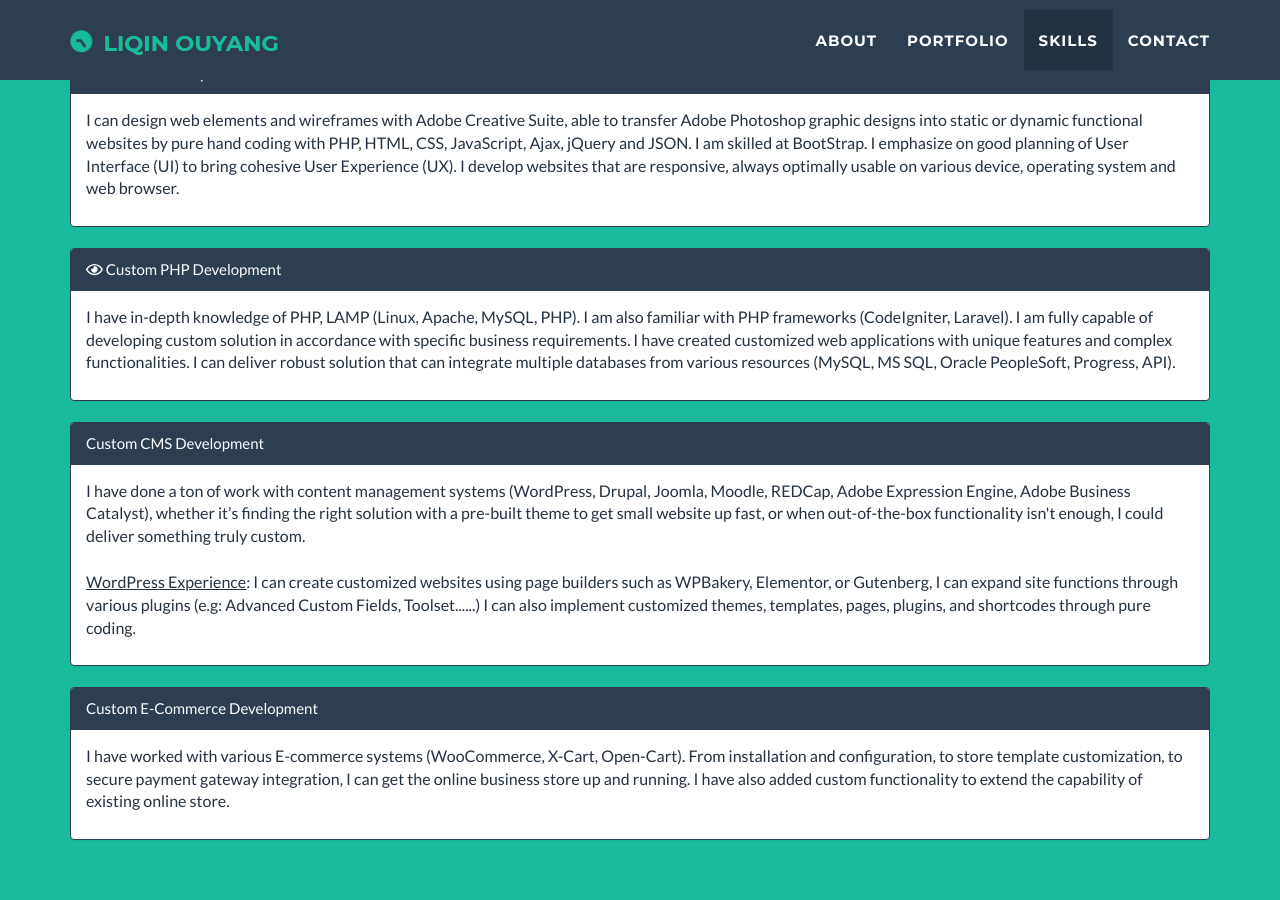
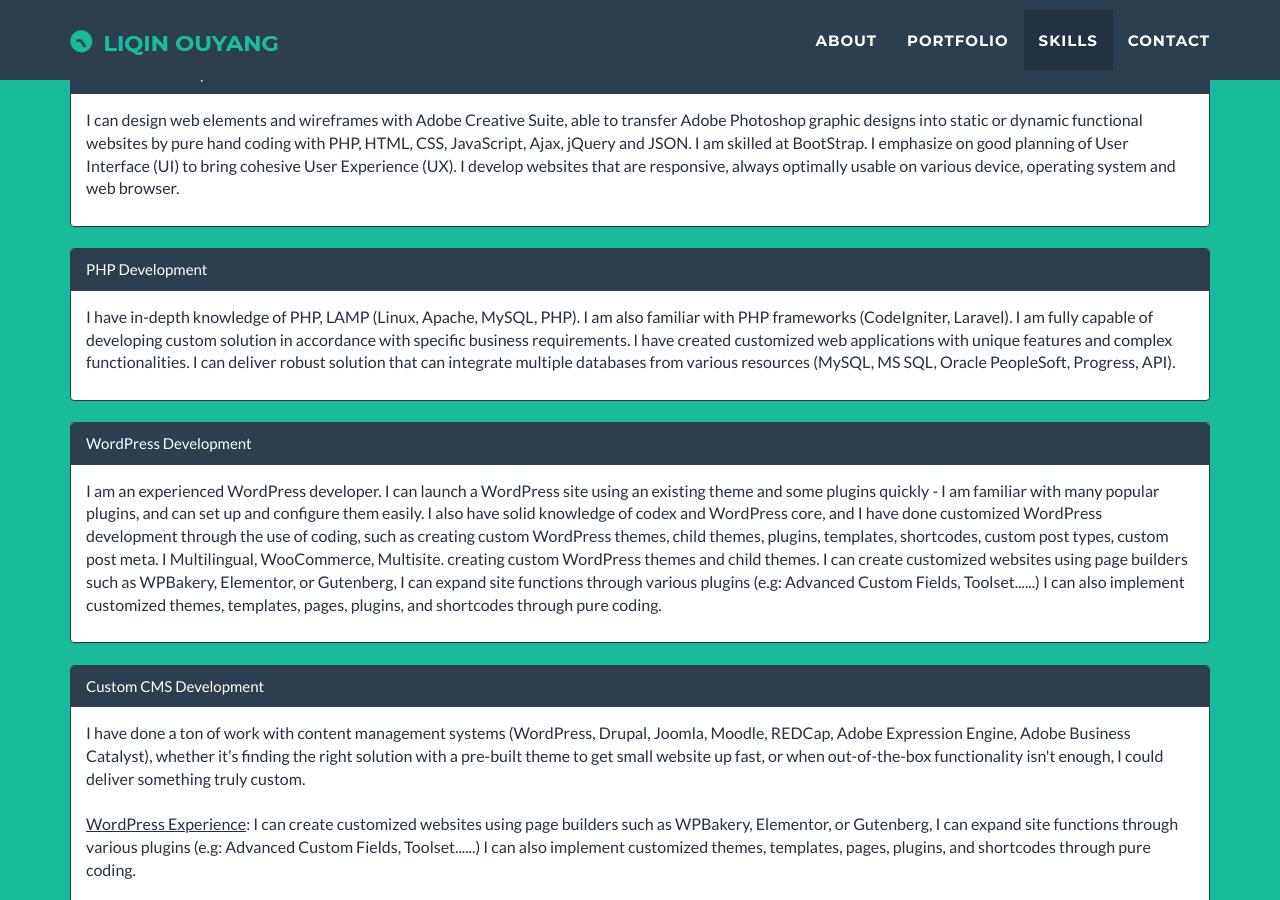
Before and after one commit to hbxtoylq/hbxtoylq.github.io, a Jekyll site: the page built from index.html, in a window 1280 px wide and 900 px high, scrolled down 3177 px. Built offline with Jekyll 4.4.1, drawn with Linux system fonts in a browser that asks for light colours; nearby versions of some CDN libraries.

Commit message:
Update about.html

```diff
--- a/_includes/about.html
+++ b/_includes/about.html
@@ -24,7 +24,7 @@
     </div>
 <br>
     <div class="panel panel-primary">
-      <div class="panel-heading"><i class="far fa-eye"></i> Custom PHP Development</div>
+      <div class="panel-heading">PHP Development</div>
      <div class="panel-body"><p style="color:#233140; font-size:16px;">I have in-depth knowledge of PHP, LAMP (Linux, Apache, MySQL, PHP). I am also familiar with
       PHP frameworks (CodeIgniter, Laravel). I am fully capable of developing custom solution in accordance with specific business
       requirements. I have created customized web applications with unique features and complex functionalities.
@@ -32,6 +32,18 @@
      </div>
     </div>
 <br>
+                <div class="panel panel-primary">
+      <div class="panel-heading">WordPress Development</div>
+     <div class="panel-body"><p style="color:#233140; font-size:16px;">
+      I am an experienced WordPress developer. I can launch a WordPress site using an existing theme and some plugins quickly - I am familiar with many popular plugins, and can set up and configure
+      them easily. I also have solid knowledge of codex and WordPress core, and I have done customized WordPress development through the use of coding, such as creating custom WordPress themes,
+      child themes, plugins, templates, shortcodes, custom post types, custom post meta. I Multilingual, WooCommerce, Multisite. creating custom WordPress themes and child themes. I can create customized websites using page builders such as WPBakery, Elementor, or Gutenberg, I can expand site functions through various plugins (e.g:
+      Advanced Custom Fields, Toolset......) I can also implement customized themes, templates, pages, plugins, and shortcodes through pure coding.
+
+     </p>
+     </div></div>
+<br>
+
     <div class="panel panel-primary">
       <div class="panel-heading">Custom CMS Development</div>
      <div class="panel-body"><p style="color:#233140; font-size:16px;">
```
